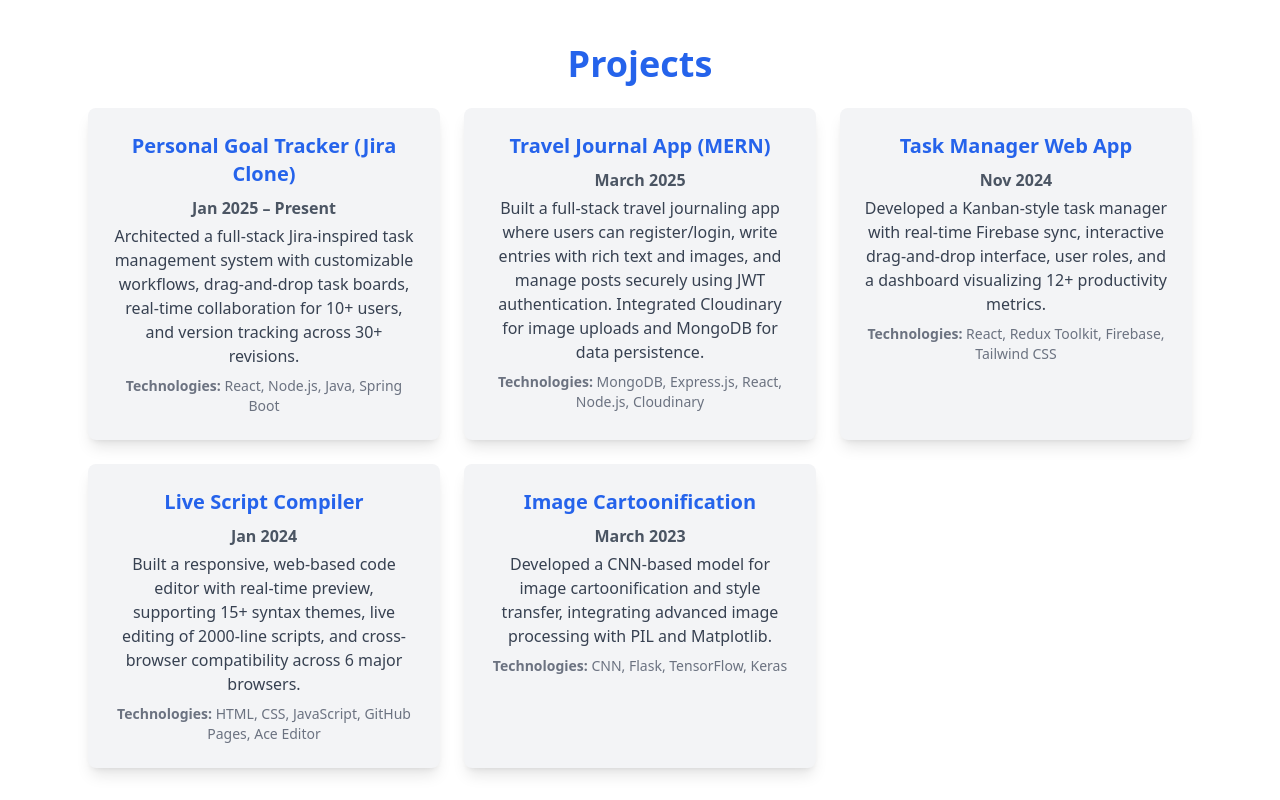
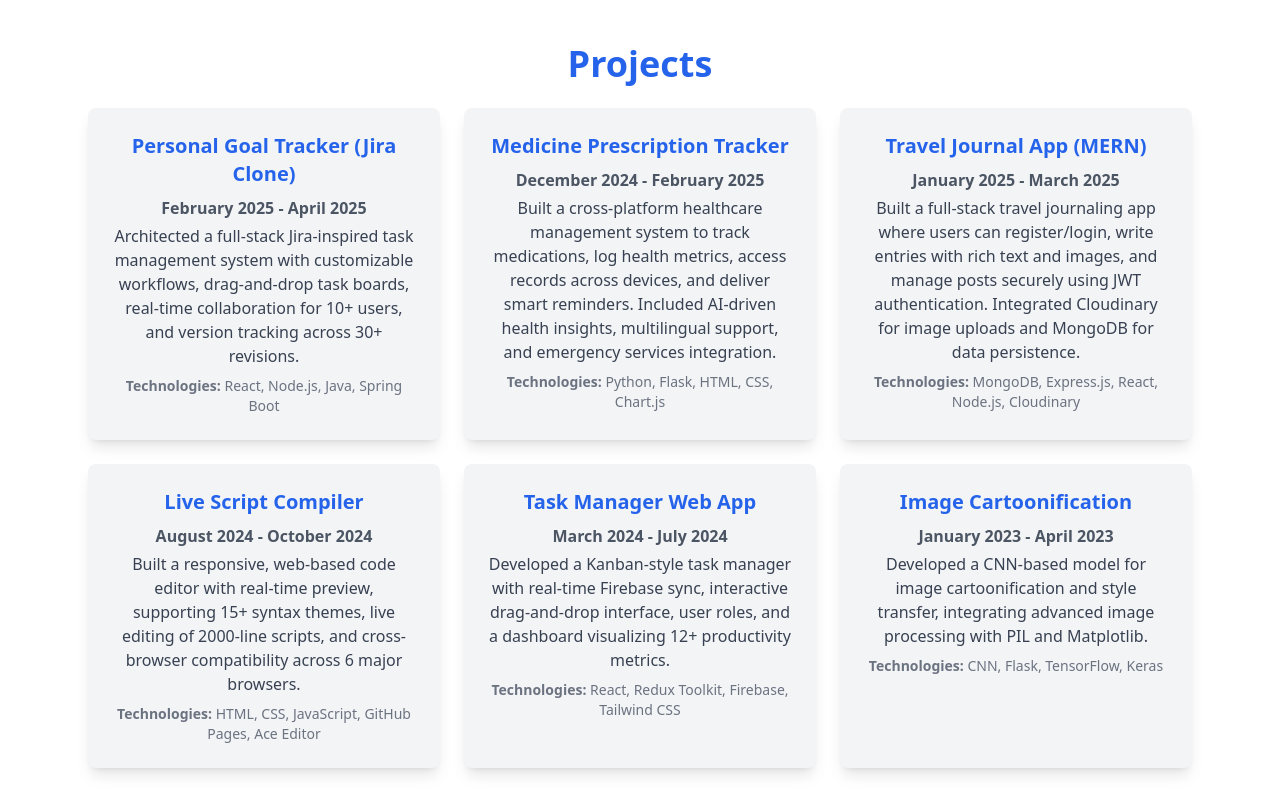
Before and after one commit to charan819/my-example-portfolio, a React (Create React App) app: page / in a window 1280 px wide. Shown: the part 4100-4900 px from the top of the page. Built offline with nearby package versions, Linux system fonts and the light colour scheme.

Commit message:
added project

```diff
--- a/src/Projects.js
+++ b/src/Projects.js
@@ -4,35 +4,42 @@ const projects = [
   {
     title: "Personal Goal Tracker (Jira Clone)",
     tech: "React, Node.js, Java, Spring Boot",
-    date: "Jan 2025 – Present",
+    date: "February 2025 - April 2025",
     description:
       "Architected a full-stack Jira-inspired task management system with customizable workflows, drag-and-drop task boards, real-time collaboration for 10+ users, and version tracking across 30+ revisions.",
   },
   {
+    title: "Medicine Prescription Tracker",
+    tech: "Python, Flask, HTML, CSS, Chart.js",
+    date: "December 2024 - February 2025",
+    description:
+      "Built a cross-platform healthcare management system to track medications, log health metrics, access records across devices, and deliver smart reminders. Included AI-driven health insights, multilingual support, and emergency services integration.",
+  },
+  {
     title: "Travel Journal App (MERN)",
     tech: "MongoDB, Express.js, React, Node.js, Cloudinary",
-    date: "March 2025",
+    date: "January 2025 - March 2025",
     description:
       "Built a full-stack travel journaling app where users can register/login, write entries with rich text and images, and manage posts securely using JWT authentication. Integrated Cloudinary for image uploads and MongoDB for data persistence.",
   },
   {
+    title: "Live Script Compiler",
+    tech: "HTML, CSS, JavaScript, GitHub Pages, Ace Editor",
+    date: "August 2024 - October 2024",
+    description:
+      "Built a responsive, web-based code editor with real-time preview, supporting 15+ syntax themes, live editing of 2000-line scripts, and cross-browser compatibility across 6 major browsers.",
+  },
+  {
     title: "Task Manager Web App",
     tech: "React, Redux Toolkit, Firebase, Tailwind CSS",
-    date: "Nov 2024",
+    date: "March 2024 - July 2024",
     description:
       "Developed a Kanban-style task manager with real-time Firebase sync, interactive drag-and-drop interface, user roles, and a dashboard visualizing 12+ productivity metrics.",
   },
   {
-    title: "Live Script Compiler",
-    tech: "HTML, CSS, JavaScript, GitHub Pages, Ace Editor",
-    date: "Jan 2024",
-    description:
-      "Built a responsive, web-based code editor with real-time preview, supporting 15+ syntax themes, live editing of 2000-line scripts, and cross-browser compatibility across 6 major browsers.",
-  },
-  {
     title: "Image Cartoonification",
     tech: "CNN, Flask, TensorFlow, Keras",
-    date: "March 2023",
+    date: "January 2023 - April 2023",
     description:
       "Developed a CNN-based model for image cartoonification and style transfer, integrating advanced image processing with PIL and Matplotlib.",
   }
```
